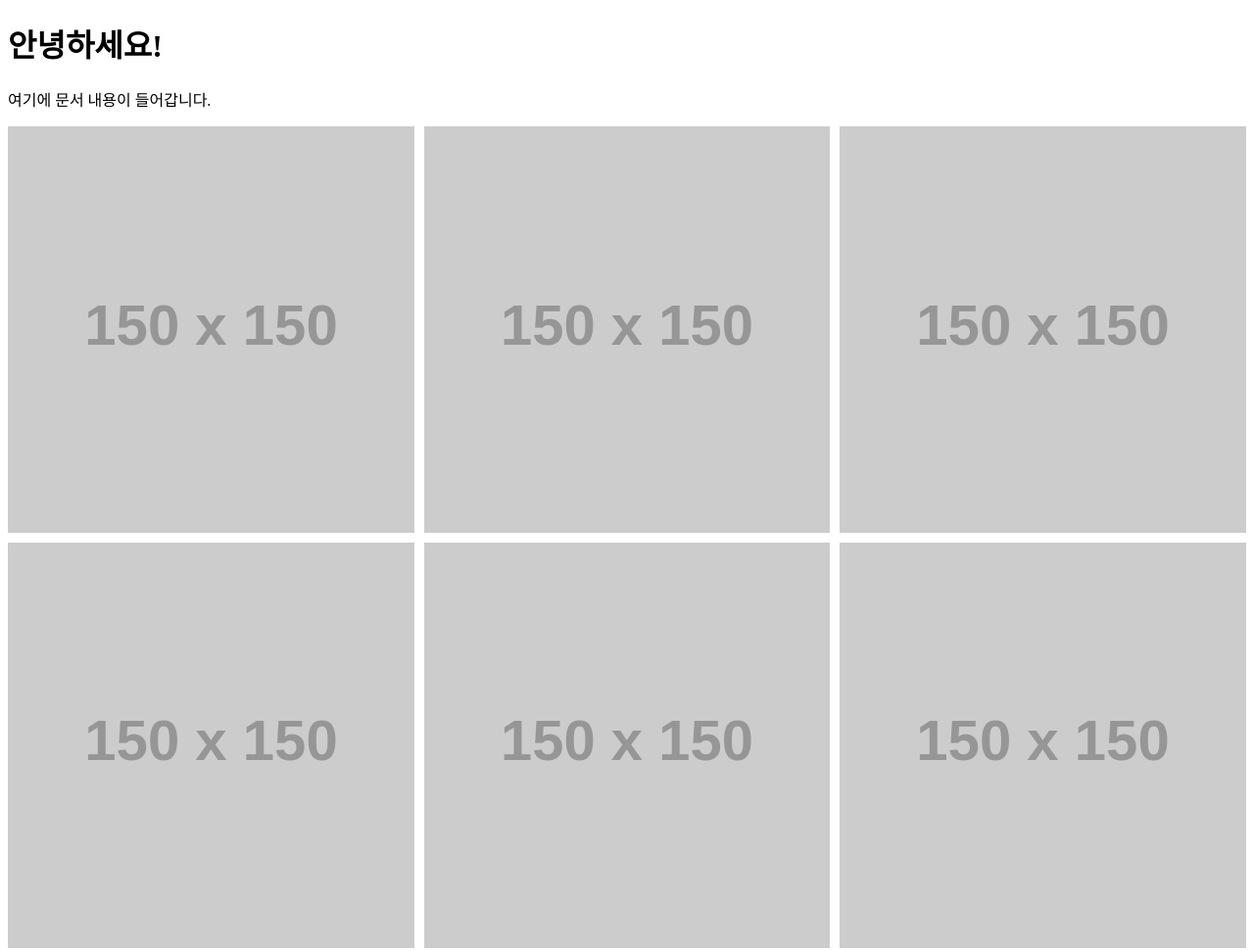
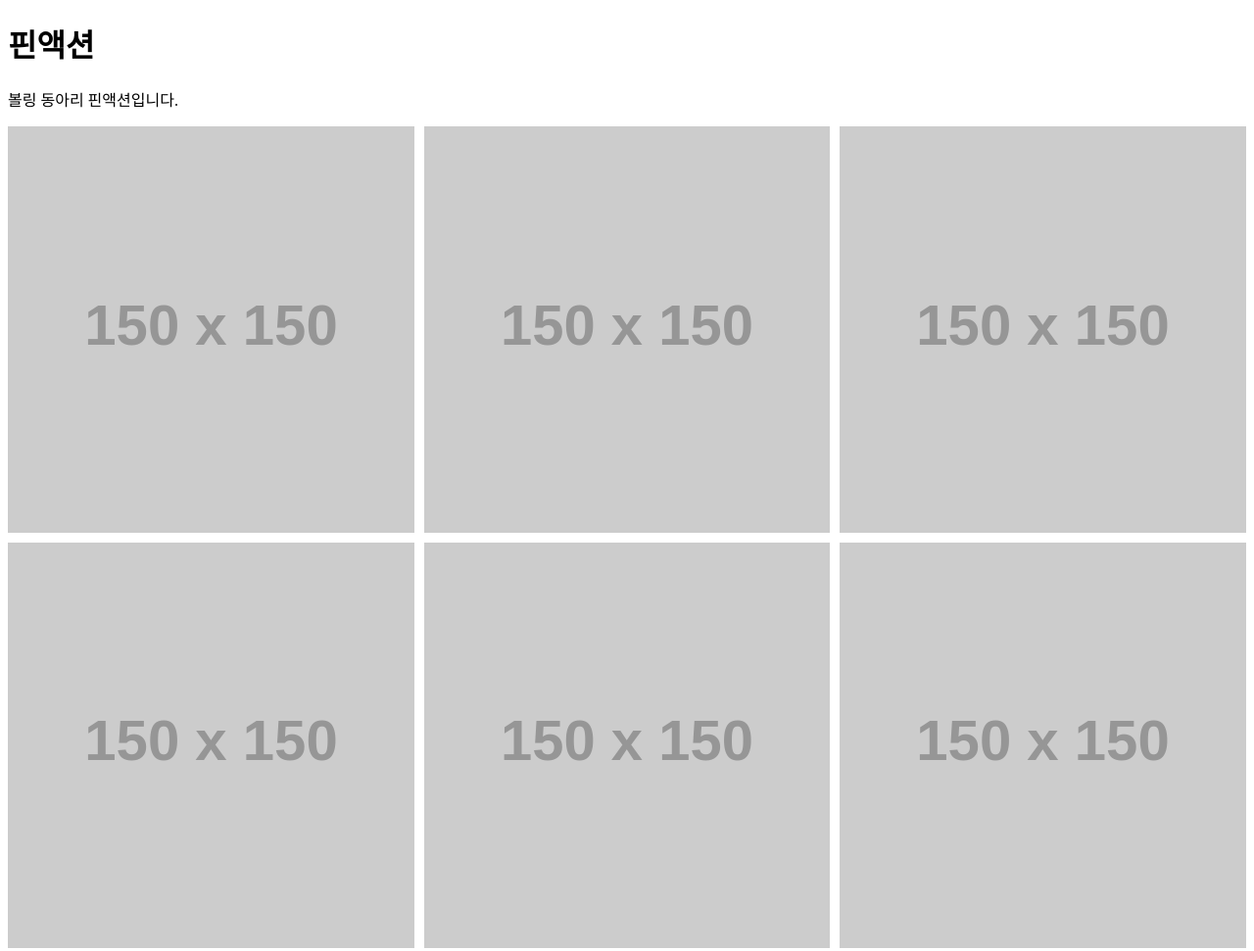
Before and after one commit to For-Newbie/GWNU_Newbie_FE, a plain HTML site: page 동아리/html/핀액션.html in a window 1280 px wide. Shown: the whole page at 98% size. Drawn offline with Linux system fonts and the light colour scheme; placeholder pictures from the web are drawn by us.

Commit message:
핀액션.html

```diff
--- a/동아리/html/핀액션.html
+++ b/동아리/html/핀액션.html
@@ -21,8 +21,8 @@
 </head>
 <body>
 
-    <h1>안녕하세요!</h1> <!-- 제목 태그 -->
-    <p>여기에 문서 내용이 들어갑니다.</p> <!-- 본문 텍스트 -->
+    <h1>핀액션</h1> <!-- 제목 태그 -->
+    <p>볼링 동아리 핀액션입니다.</p> <!-- 본문 텍스트 -->
     <div id="slides">
         <img src="https://via.placeholder.com/150" alt="Slide 1"> <!-- 이미지 -->
         <img src="https://via.placeholder.com/150" alt="Slide 2"> <!-- 두 번째 이미지 -->
```
